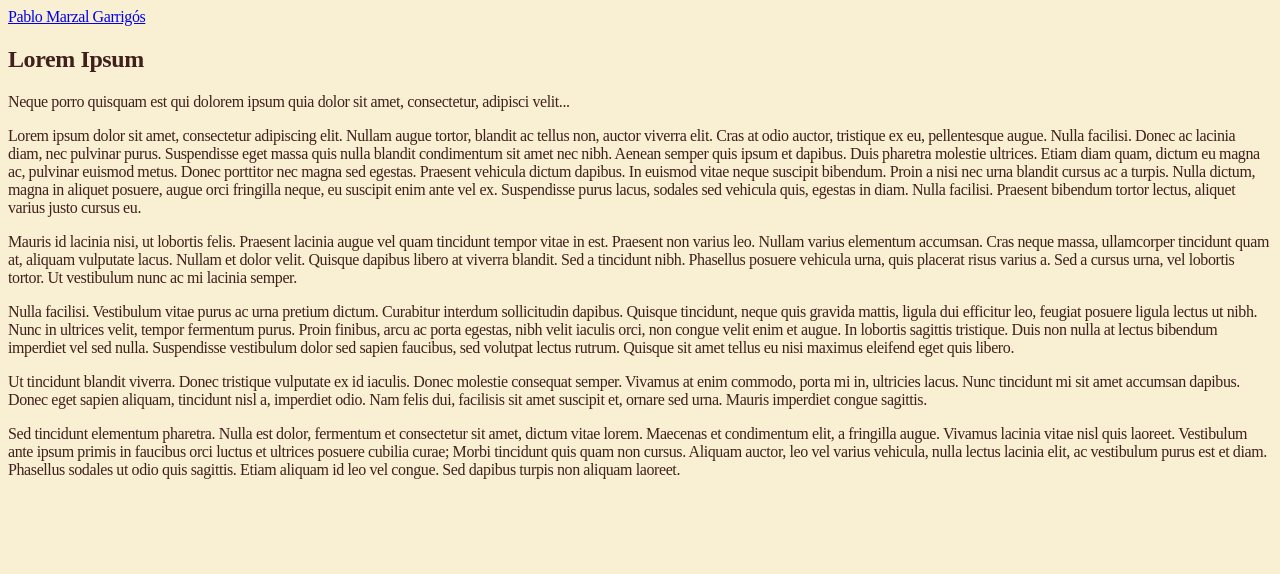
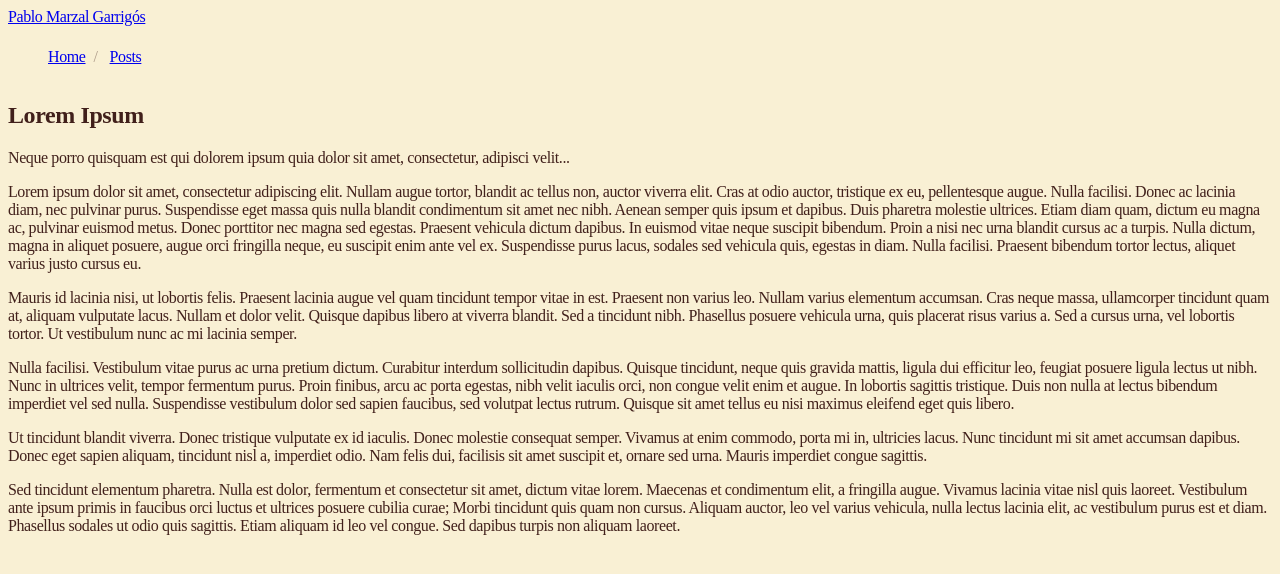
Before and after one commit to oleojake/portfolio, an Astro site: page /posts/lorem-ipsum in a window 1280 px wide. Built offline with nearby package versions, Linux system fonts and the light colour scheme; Astro itself is replaced by a stand-in of ours.

Commit message:
post layout

```diff
--- a/src/layouts/Layout.astro
+++ b/src/layouts/Layout.astro
@@ -45,21 +45,21 @@ const currentPath = Astro.url.pathname;
 				class="flex w-full flex-col gap-3 md:gap-2 md:flex-row md:justify-between pb-0 md:pb-4"
 			>
 				<a href="/" class="text-xl">{Config.me.name}</a>
-				<!-- <nav class="text-sm custom-breadcrumbs">
+				<nav class="text-sm custom-breadcrumbs">
 					<ul>
 						<li>
-              <a class={currentPath === "/" ? "text-primary" : ""} href="/"
+							<a class={currentPath === "/" ? "text-oleojake-primary" : ""} href="/"
 								>Home</a
 							>
 						</li>
 						<li>
 							<a
-                class={currentPath.startsWith("/posts") ? "text-primary" : ""}
+								class={currentPath.startsWith("/posts") ? "text-oleojake-primary" : ""}
 								href="/posts">Posts</a
 							>
 						</li>
 					</ul>
-        </nav> -->
+				</nav>
 			</header>
 			<slot />
 		</div>
--- a/src/pages/posts/[slug].astro
+++ b/src/pages/posts/[slug].astro
@@ -24,7 +24,7 @@ const { Content } = await post.render();
 	og_description={post.data.description}
 	og_type="article"
 >
-  <article class="prose mx-auto flex w-full max-w-prose flex-col gap-4">
+	<article class="prose mx-auto flex w-full max-w-2xl flex-col gap-4 text-lg">
 		<h1 class="mb-0">
 			{post.data.title}
 		</h1>
```
Also changed, not shown: src/pages/index.astro (+3 -6 lines). Lines whose indentation alone changed are shown as unchanged.
